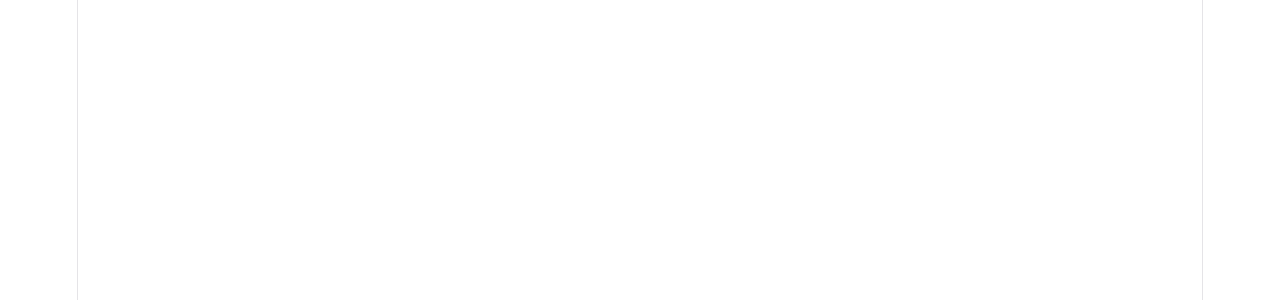
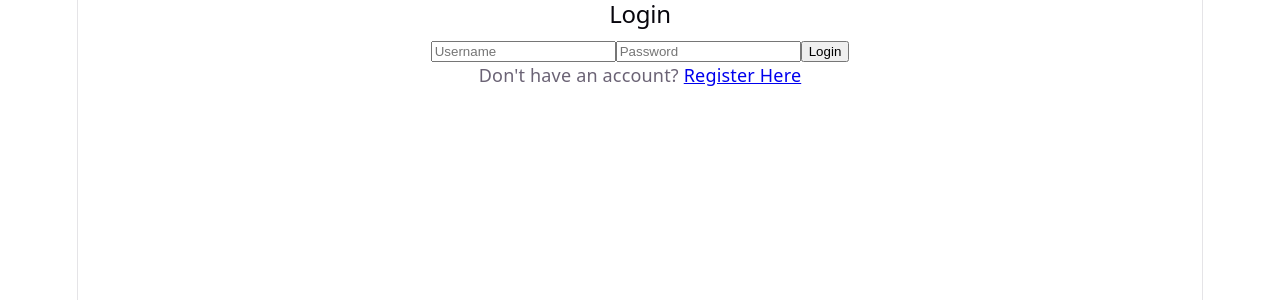
Before and after one commit to Jsofeng/Banking_CRUD, a React app in the folder bank-app/frontend/: page / in a window 1280 px wide. Before the commit this address had no page. Shown: the top 300 px of the page. Built offline with nearby package versions, Linux system fonts and the light colour scheme; the HTML template or start-up script is replaced by a standard one.

Commit message:
feat: link to register & default UI homescreen

```diff
--- a/bank-app/frontend/src/App.jsx
+++ b/bank-app/frontend/src/App.jsx
@@ -1,7 +1,7 @@
 import { BrowserRouter, Routes, Route } from "react-router-dom";
 
 import Login from "./components/login";
-import  Register from "./components/register";
+import Register from "./components/register";
 import AccountList from "./components/AccountList";
 import AccountForm from "./components/AccountForm";
 import PrivateRoute from "./components/PrivateRoute";
@@ -10,6 +10,8 @@
     return (
         <BrowserRouter>
             <Routes>
+                <Route path="/" element={<Login />} />
+
                 <Route path="/login" element={<Login />} />
 
                 <Route path="/register" element={<Register />} />
--- a/bank-app/frontend/src/components/login.jsx
+++ b/bank-app/frontend/src/components/login.jsx
@@ -1,5 +1,7 @@
 import { useState } from "react"
 import { useNavigate } from "react-router-dom";
+import { Link } from "react-router-dom";
+
 function Login() {
     const [username, setUsername] = useState("");
     const [password, setPassword] = useState("");
@@ -57,6 +59,14 @@
         <button type="submit">
             Login
         </button>
+
+        <p>
+            Don't have an account?{" "}
+            <Link to={"/register"}>
+                Register Here
+            </Link>
+        </p>
+
     </form>
     );
 }
```
